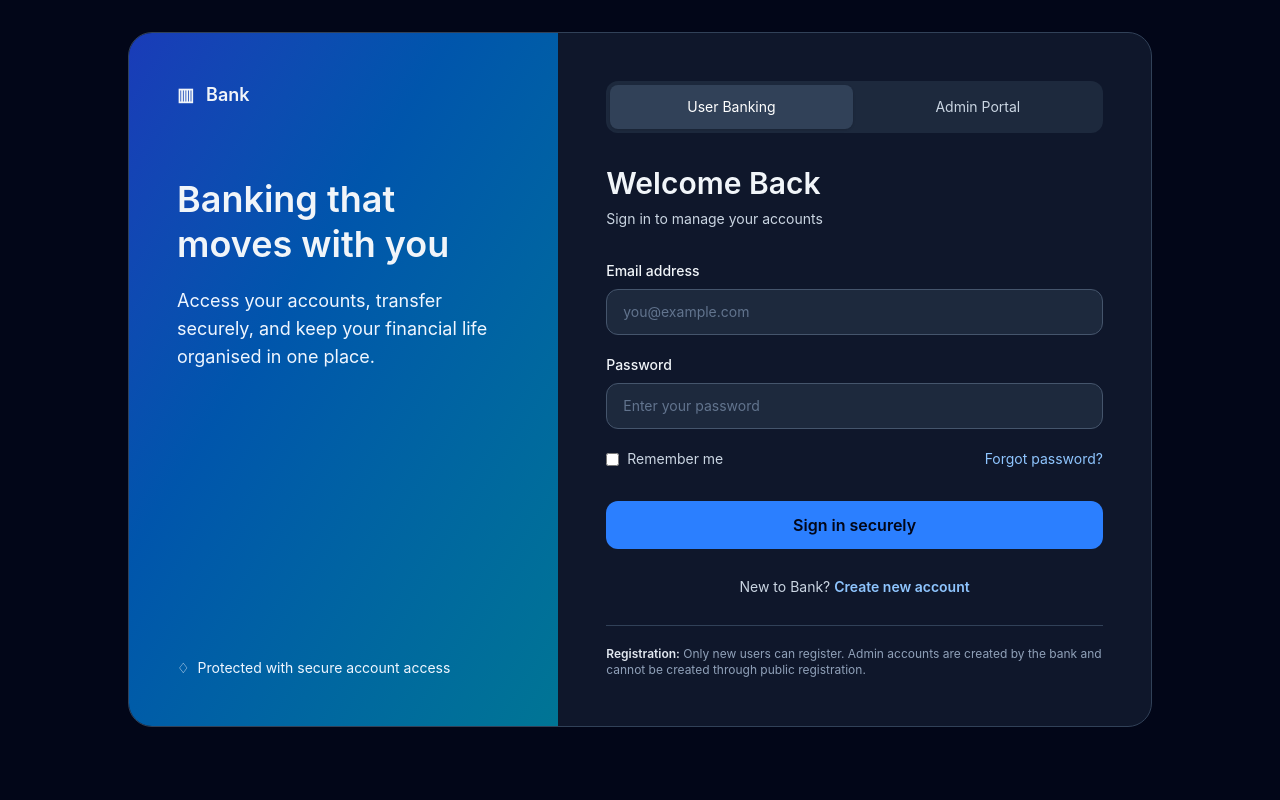
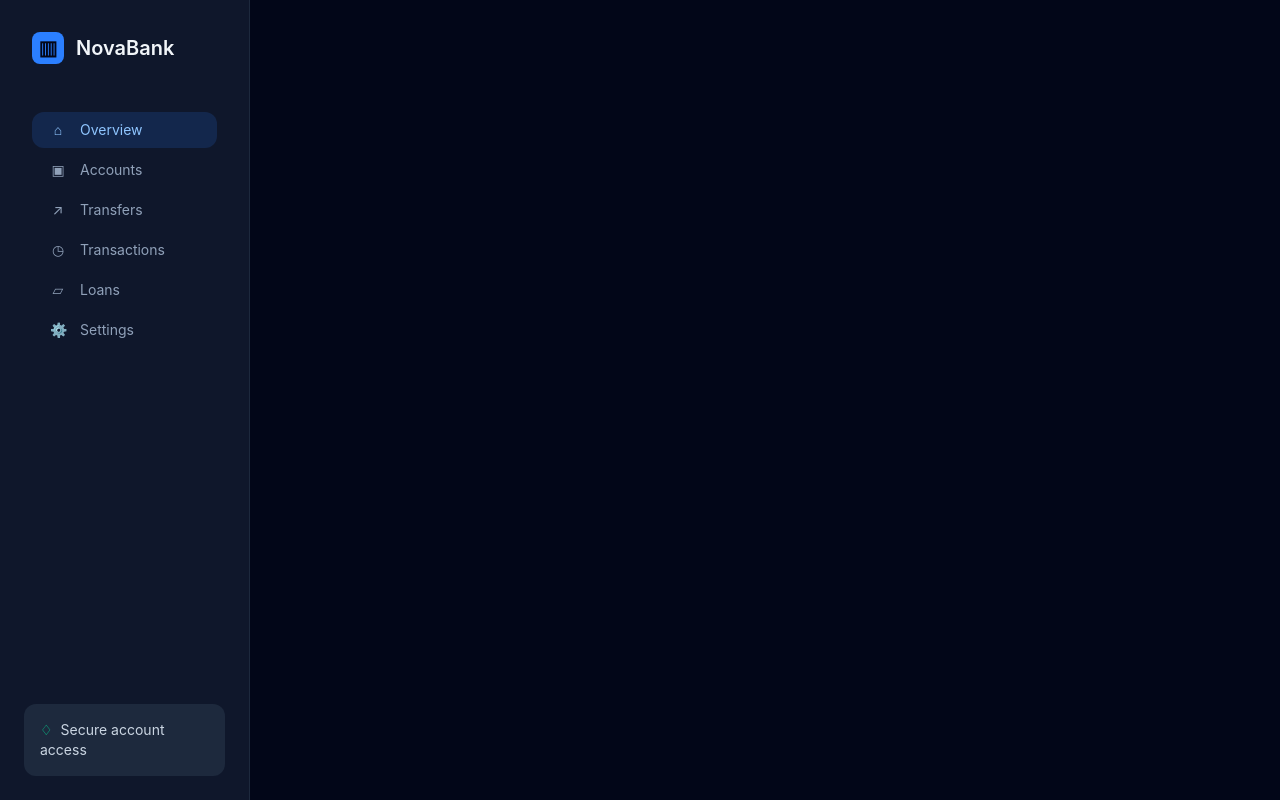
Before and after one commit to HaRsH1213/AI-Powered-Digital-Banking-Platform, a React app in the folder frontend/: page / in a window 1280 px wide. Built offline with nearby package versions, Linux system fonts and the light colour scheme; the HTML template or start-up script is replaced by a standard one.

Commit message:
add dashboard layout and sidebar component structure

```diff
--- a/frontend/src/App.jsx
+++ b/frontend/src/App.jsx
@@ -1,10 +1,6 @@
-import LoginPage from "./pages/loginPage"
+import DashboardPage from './pages/DashboardPage'
 
 
-const App = () => {
-  return (
-    <LoginPage/>
-  )
-}
+const App = () => <DashboardPage />
 
 export default App
--- /dev/null
+++ b/frontend/src/components/AccountCard.jsx
@@ -0,0 +1,5 @@
+const AccountCard = () => {
+  return <div />
+}
+
+export default AccountCard
--- /dev/null
+++ b/frontend/src/components/BalanceCard.jsx
@@ -0,0 +1,5 @@
+const BalanceCard = () => {
+  return <div />
+}
+
+export default BalanceCard
--- /dev/null
+++ b/frontend/src/components/DashboardHeader.jsx
@@ -0,0 +1,5 @@
+const DashboardHeader = () => {
+  return <div />
+}
+
+export default DashboardHeader
--- /dev/null
+++ b/frontend/src/components/DashboardLayout.jsx
@@ -0,0 +1,19 @@
+const DashboardLayout = ({ children }) => {
+  return (
+
+    <main className="min-h-screen bg-slate-950 text-slate-100  ">
+
+
+      <div className="mx-auto max-w-[1600px] min-h-screen grid lg:grid-cols-[250px_1fr]">
+
+
+        {children}
+
+
+      </div>
+
+
+    </main>)
+}
+
+export default DashboardLayout
--- /dev/null
+++ b/frontend/src/components/LoanCard.jsx
@@ -0,0 +1,5 @@
+const LoanCard = () => {
+  return <div />
+}
+
+export default LoanCard
--- /dev/null
+++ b/frontend/src/components/QuickActions.jsx
@@ -0,0 +1,5 @@
+const QuickActions = () => {
+  return <div />
+}
+
+export default QuickActions
--- /dev/null
+++ b/frontend/src/components/RecentTransactions.jsx
@@ -0,0 +1,5 @@
+const RecentTransactions = () => {
+  return <div />
+}
+
+export default RecentTransactions
--- /dev/null
+++ b/frontend/src/components/Sidebar.jsx
@@ -0,0 +1,61 @@
+const Sidebar = ({menuOpen,navIndex, setNavIndex}) => {
+  return (
+    <aside className={`absolute inset-y-0 left-0 z-20  w-[250px] p-8 border-r border-slate-800 bg-slate-900 transition-transform lg:static lg:block lg:w-auto lg:translate-x-0
+    ${menuOpen
+      ? "translate-x-0"
+      : "-translate-x-full"
+    } `}>
+
+      <div className=" flex items-center gap-3 text-xl font-semibold ">
+
+        <span className="grid h-8 w-8 place-items-center rounded-lg bg-blue-500 text-slate-950">
+        ▥
+        </span>
+        NovaBank
+      </div>
+
+
+      <nav className="mt-12">
+
+        {
+        [
+        "Overview",
+        "Accounts",
+        "Transfers",
+        "Transactions",
+        "Loans",
+        "Settings"
+        ].map((item, index)=>(
+          <button
+          onClick={()=>{
+            setNavIndex(index)
+          }}
+          key={item}
+          type="button"
+          className={`flex w-full items-center gap-3 rounded-xl px-4 py-2 mt-1 text-left text-sm hover:cursor-pointer transition ${
+            index === navIndex
+              ? "bg-blue-500/15 text-blue-300"
+              : "text-slate-400 hover:bg-slate-800 hover:text-slate-200"
+          }`}  >
+
+          <span className="w-5 text-center">
+            {["⌂", "▣", "↗", "◷", "▱", "⚙"][index]}
+          </span>
+
+
+            {item}
+          </button>
+        ))
+
+        }
+      </nav>
+      <div className= "absolute bottom-6 right-6 left-6 p-4 rounded-xl bg-slate-800 text-sm text-slate-300">
+        <span className="mr-2 text-emerald-400">♢</span>
+        Secure account access
+      </div>
+
+    </aside>
+  )
+}
+
+export default Sidebar
--- /dev/null
+++ b/frontend/src/pages/DashboardPage.jsx
@@ -0,0 +1,19 @@
+import { useState } from 'react'
+import DashboardLayout from '../components/DashboardLayout'
+import Sidebar from '../components/Sidebar'
+
+const DashboardPage = () => {
+  const [navIndex, setNavIndex] = useState(0)
+  const [menuOpen, setMenuOpen] = useState(false)
+  return (
+    <DashboardLayout>
+
+      <Sidebar navIndex = {navIndex} setNavIndex = {setNavIndex}/>
+      <section>
+        {/* dashboard content will go here */}
+      </section>
+    </DashboardLayout>
+  )
+}
+
+export default DashboardPage
```
